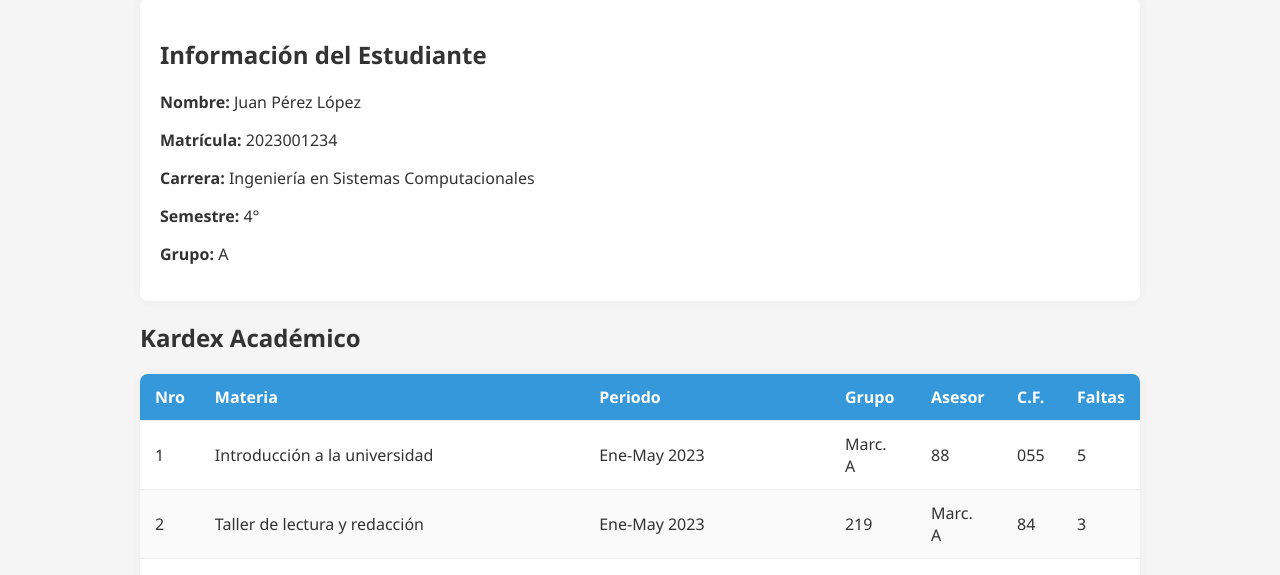
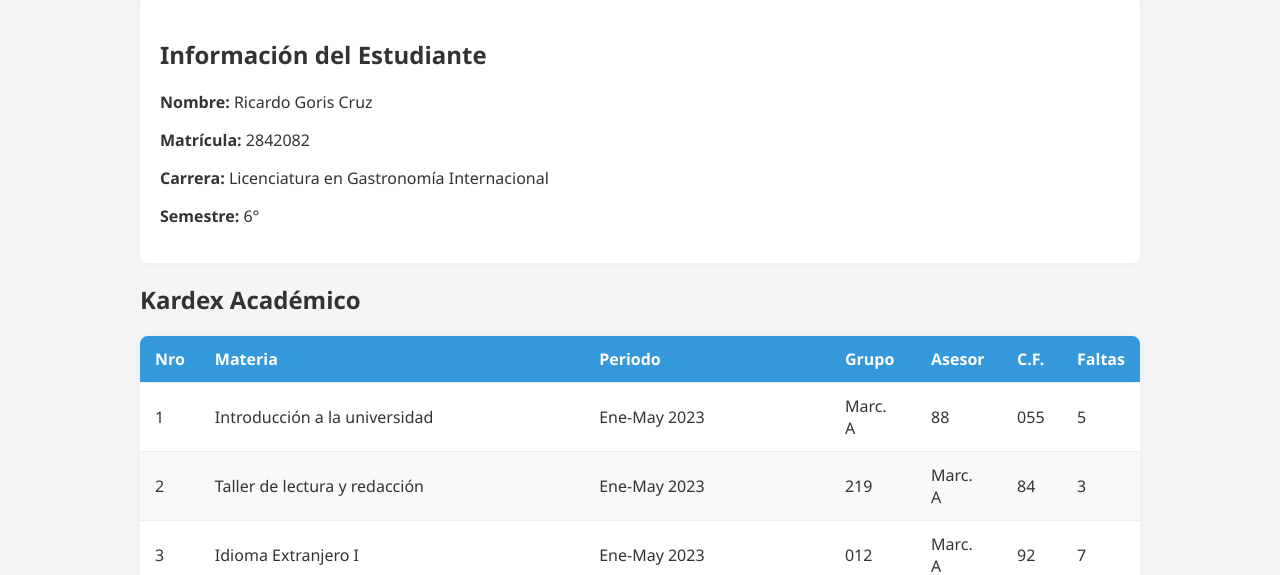
Before and after one commit to Kal81/Kardex, a plain HTML site: page index.html in a window 1280 px wide. Both pictures are taken after typing "Sample", "Sample123" into the empty fields and a click on the button "Acceder". Shown: the part 220-795 px from the top of the page. Drawn offline with Linux system fonts and the light colour scheme.

Commit message:
Update index.html

```diff
--- a/index.html
+++ b/index.html
@@ -161,11 +161,10 @@
 
         <div class="user-info">
             <h2>Información del Estudiante</h2>
-            <p><strong>Nombre:</strong> <span id="studentName">Juan Pérez López</span></p>
-            <p><strong>Matrícula:</strong> <span id="studentId">2023001234</span></p>
-            <p><strong>Carrera:</strong> <span id="studentCareer">Ingeniería en Sistemas Computacionales</span></p>
-            <p><strong>Semestre:</strong> <span id="studentSemester">4°</span></p>
-            <p><strong>Grupo:</strong> <span id="studentGroup">A</span></p>
+            <p><strong>Nombre:</strong> <span id="studentName">Ricardo Goris Cruz</span></p>
+            <p><strong>Matrícula:</strong> <span id="studentId">2842082</span></p>
+            <p><strong>Carrera:</strong> <span id="studentCareer">Licenciatura en Gastronomía Internacional</span></p>
+            <p><strong>Semestre:</strong> <span id="studentSemester">6°</span></p>
         </div>
 
         <h2>Kardex Académico</h2>
```
